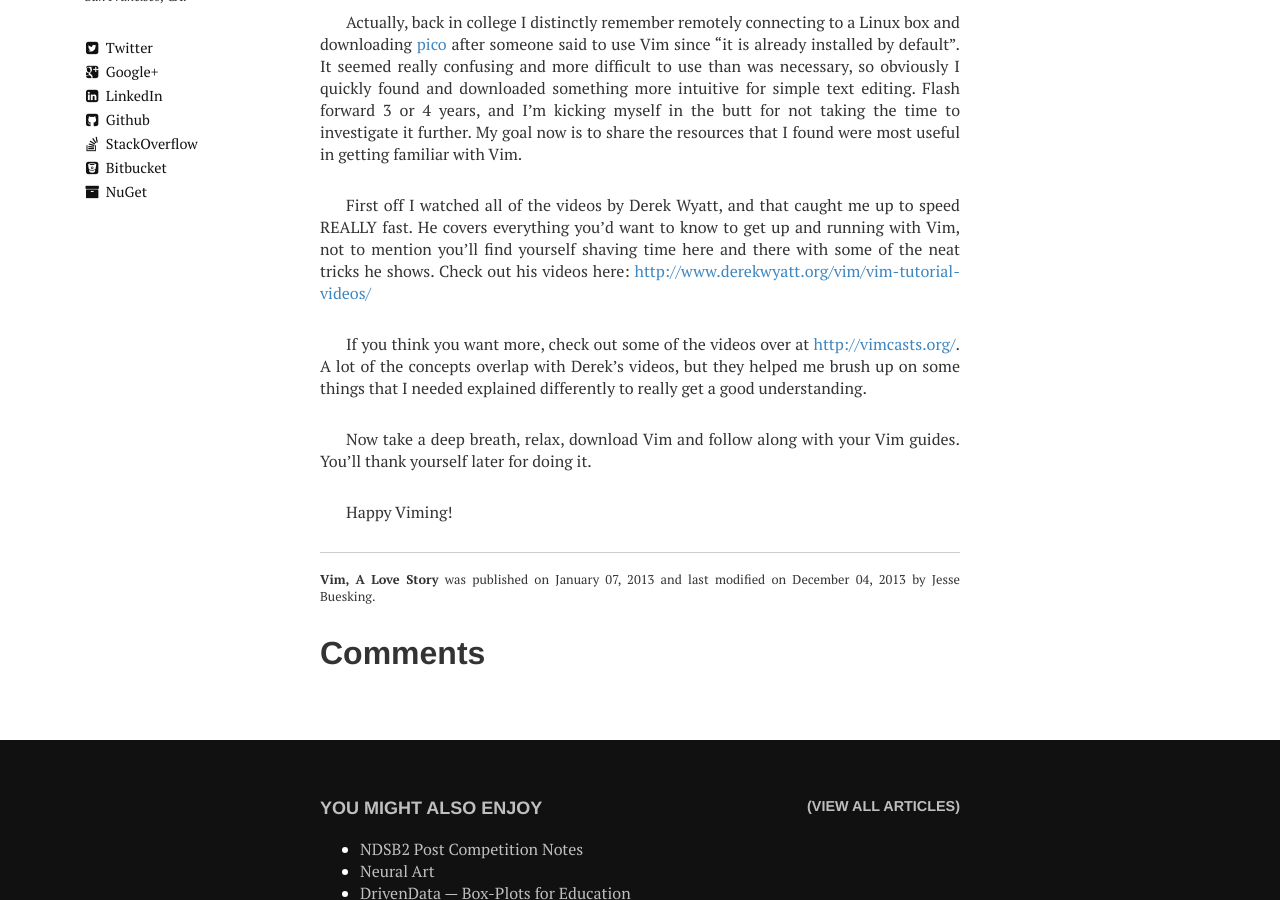
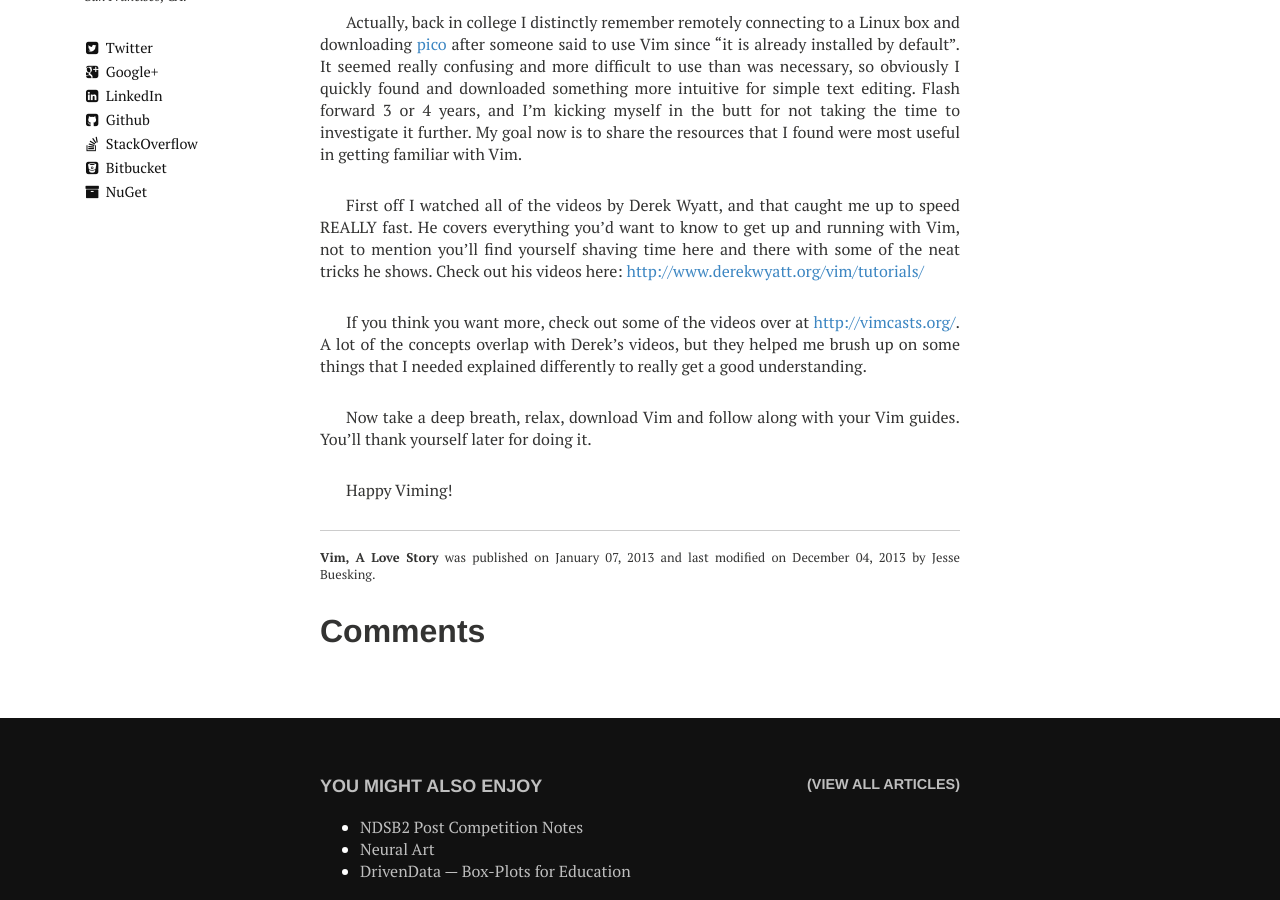
Before and after one commit to JesseBuesking/jessebuesking.github.io, a Jekyll site: the page built from _posts/2013-01-07-vim-a-love-story.md, in a window 1280 px wide and 900 px high, scrolled down 614 px. Built offline with Jekyll 4.4.1, drawn with Linux system fonts in a browser that asks for light colours; nearby versions of some CDN libraries; comment, search, counter and statistics services are not loaded; some of the changed lines change nothing that is shown.

Commit message:
Update 2013-01-07-vim-a-love-story.md

```diff
--- a/_posts/2013-01-07-vim-a-love-story.md
+++ b/_posts/2013-01-07-vim-a-love-story.md
@@ -19,7 +19,7 @@ After doing some research for a good Python editor a few months ago - side note:
 
 Actually, back in college I distinctly remember remotely connecting to a Linux box and downloading [pico](http://en.wikipedia.org/wiki/Pico_(text_editor)) after someone said to use Vim since "it is already installed by default". It seemed really confusing and more difficult to use than was necessary, so obviously I quickly found and downloaded something more intuitive for simple text editing. Flash forward 3 or 4 years, and I'm kicking myself in the butt for not taking the time to investigate it further. My goal now is to share the resources that I found were most useful in getting familiar with Vim.
 
-First off I watched all of the videos by Derek Wyatt, and that caught me up to speed REALLY fast. He covers everything you'd want to know to get up and running with Vim, not to mention you'll find yourself shaving time here and there with some of the neat tricks he shows. Check out his videos here: [http://www.derekwyatt.org/vim/vim-tutorial-videos/](http://www.derekwyatt.org/vim/vim-tutorial-videos/)
+First off I watched all of the videos by Derek Wyatt, and that caught me up to speed REALLY fast. He covers everything you'd want to know to get up and running with Vim, not to mention you'll find yourself shaving time here and there with some of the neat tricks he shows. Check out his videos here: [http://www.derekwyatt.org/vim/tutorials/](http://www.derekwyatt.org/vim/tutorials/)
 
 If you think you want more, check out some of the videos over at [http://vimcasts.org/](http://vimcasts.org/). A lot of the concepts overlap with Derek's videos, but they helped me brush up on some things that I needed explained differently to really get a good understanding.
 
```
